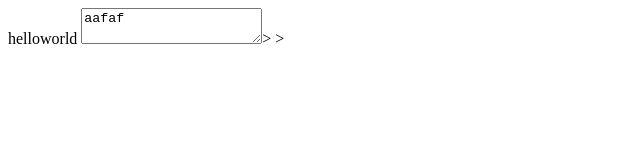
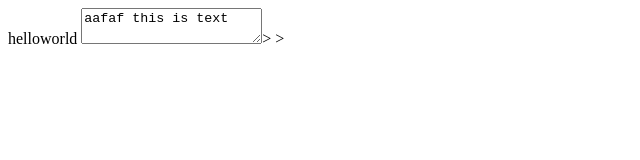
Before and after one commit to happyeven/TestRepo, a plain HTML site: page index.html in a window 1280 px wide. Shown: the full height of the page, 0-640 px from the left. Drawn offline with Linux system fonts and the light colour scheme.

Commit message:
code change

```diff
--- a/index.html
+++ b/index.html
@@ -3,6 +3,6 @@
 helloworld
 </head>
 <body>
-	<textarea>aafaf</textarea>>
+	<textarea>aafaf this is text</textarea>>
 </body>>
 </html>
```
